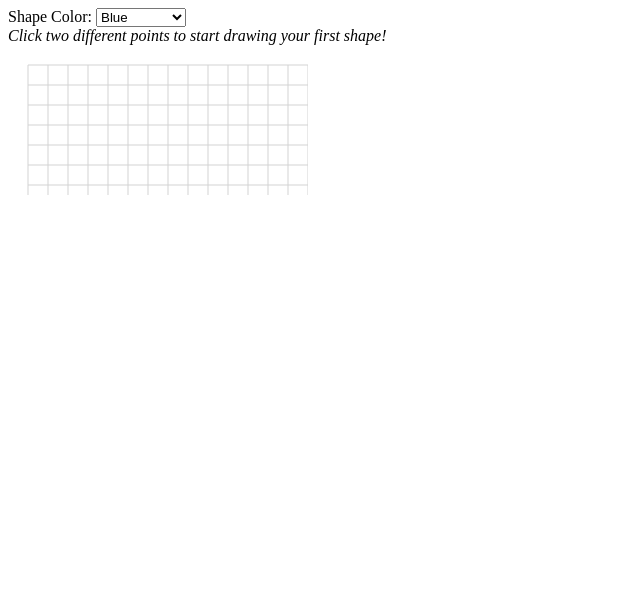
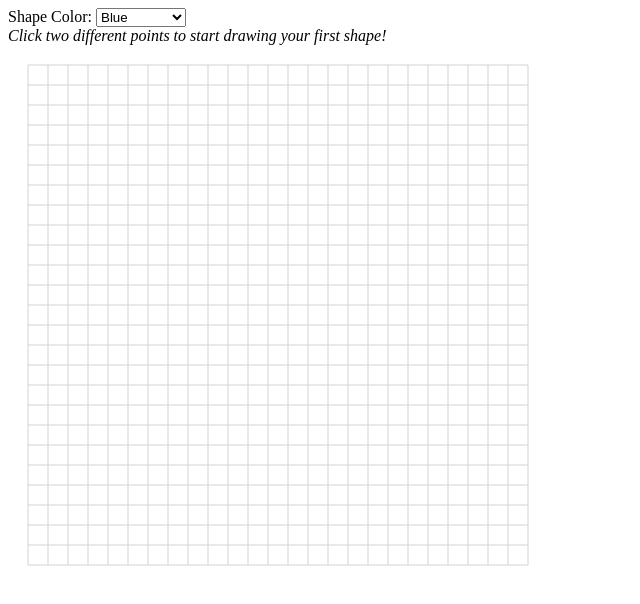
Before and after one commit to prust/svg-drawing, a plain HTML site: page index.html in a window 1280 px wide. Shown: the whole page, without its empty margins (0-640 px from the left). Drawn offline with Linux system fonts and the light colour scheme.

Commit message:
Worked around FF bug where SVG element requires explicit width and height attributes or it clips.

```diff
--- a/index.html
+++ b/index.html
@@ -20,6 +20,6 @@
 <body>
 <label for="colors">Shape Color:</label> <select id="colors"></select><br>
 <em>Click two different points to start drawing your first shape!</em>
-<div id="svg_wrapper"><svg xmlns="http://www.w3.org/2000/svg"></svg></div>
+<div id="svg_wrapper"><svg height="800" width="800" xmlns="http://www.w3.org/2000/svg"></svg></div>
 </body>
 </html>
```
